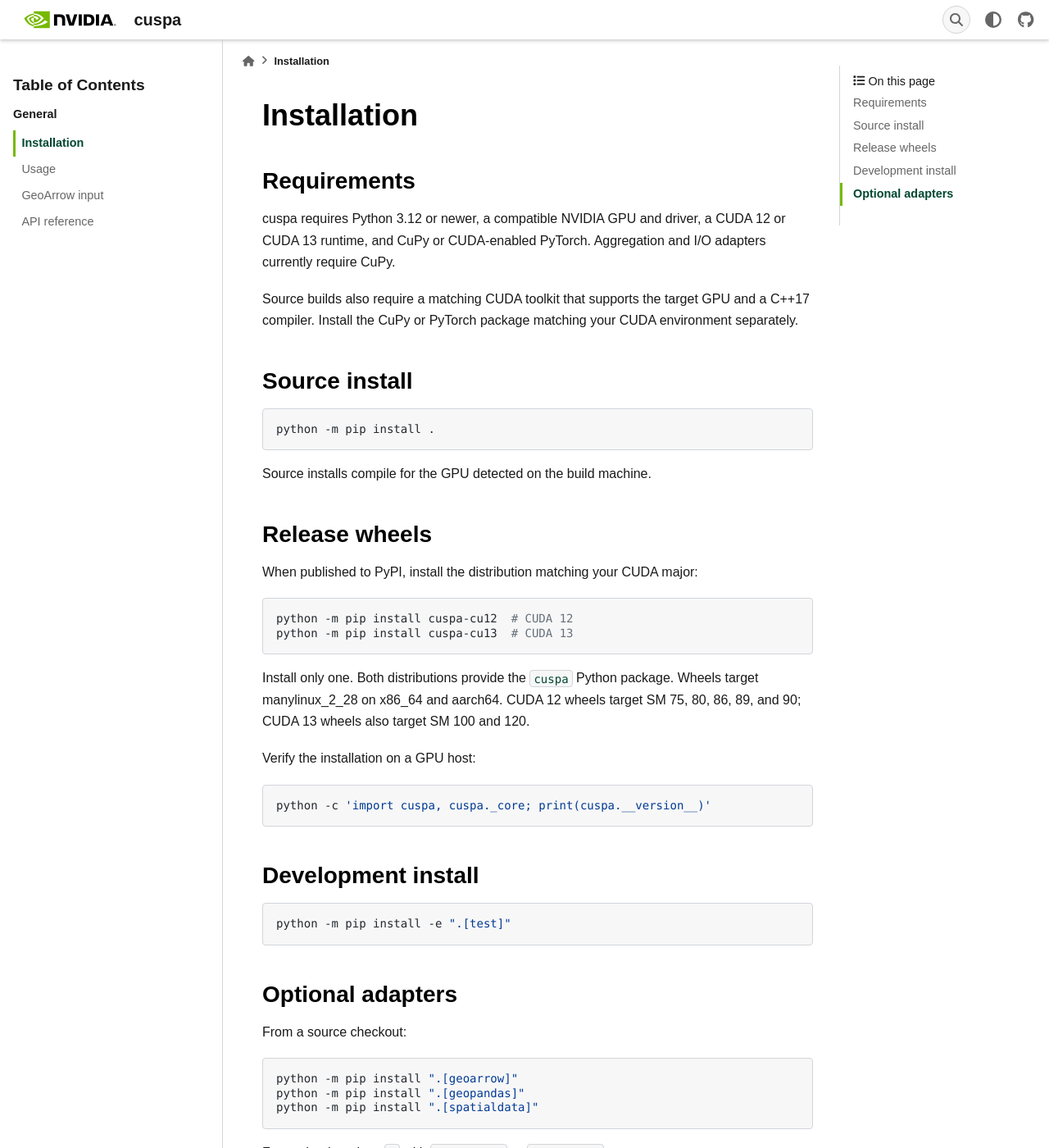
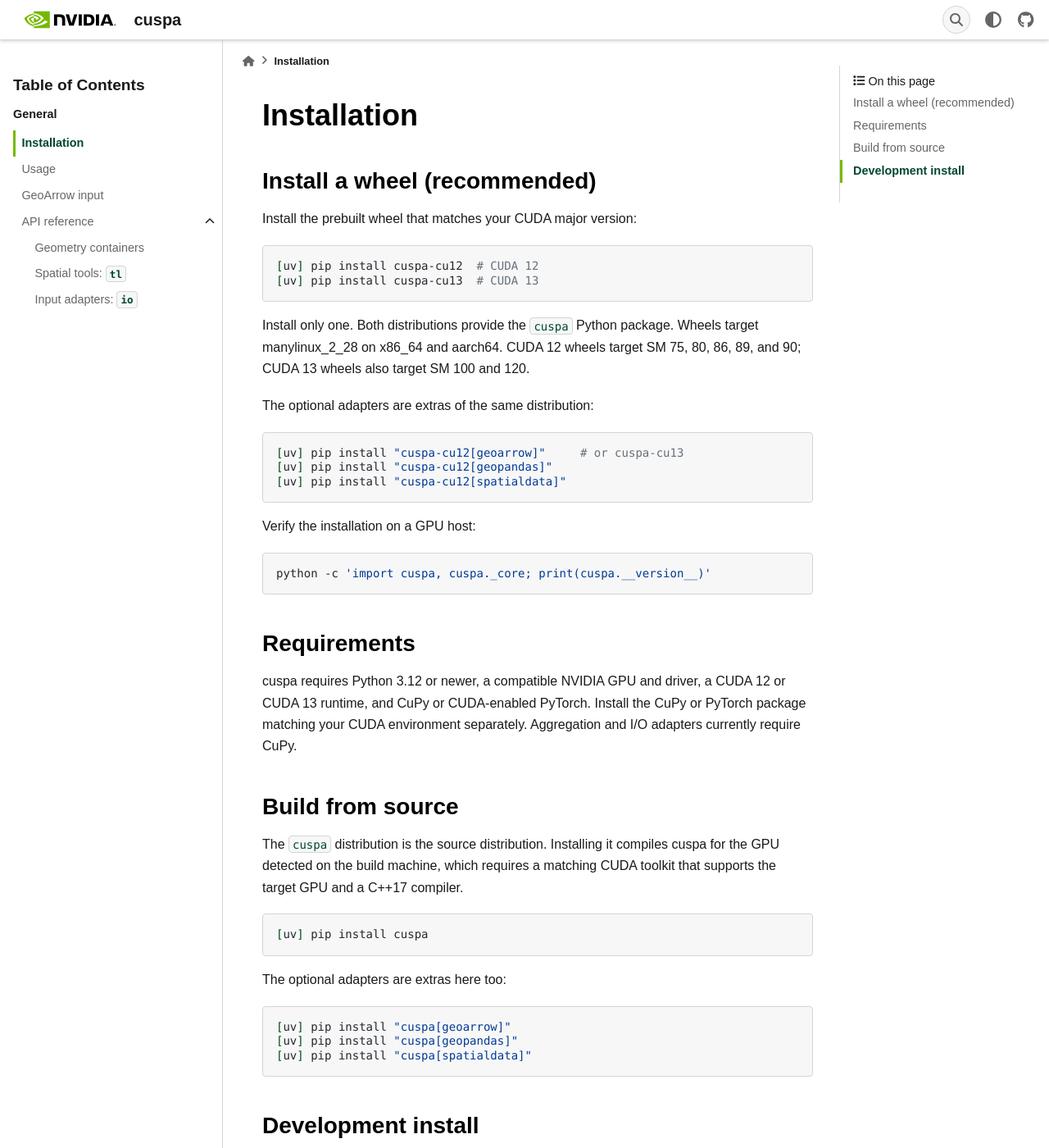
Before and after one commit to NVIDIA/cuspa, a Sphinx documentation site: the page built from docs/install.md, in a window 1280 px wide and 1400 px high. Shown: the whole window at 82% size. Built offline with Sphinx 7.4.7, drawn with Linux system fonts in a browser that asks for light colours; some web fonts are replaced; some of the changed text lies outside the part shown.

Commit message:
Publish releases from GitHub release assets (#12)
Prepare Release attaches the built packages to a draft GitHub release.
Publishing the draft starts Publish Release, which checks the release
against the Prepare Release build, runs a dry run, and uploads to PyPI
after a passing release review and approval in the publish environment.

The upload script checks the target project's name and owner, pins each
release asset by ID and digest, repeats the dry run right before the
upload, and waits until both indexes serve the files that CI built. CI
logs show the release service's HTTP status but not its responses. The
previous staging script is removed, and RELEASE.md describes every
maintainer step.

Wheel builds take the manylinux CUDA images by tag. quay.io rebuilds
them and drops the old digests, so the digest pins no longer resolved
and every wheel build failed.

The Docs workflow publishes the documentation to GitHub Pages at
https://nvidia.github.io/cuspa/ on every push to main, and the package
metadata and README link to it. DOCS.md explains how the site is
published, how to turn on Pages, and how to preview it locally.

The API reference gives every public function and class its own page,
generated by autosummary from one list per module.

The README and the installation guide lead with the CUDA wheels,
including their extras, and build from source through the cuspa source
distribution. Install commands read "[uv] pip install", since uv and
pip both work.

Signed-off-by: Intron7 <sdicks@nvidia.com>
Co-authored-by: Claude Opus 5.5 <noreply@anthropic.com>

````diff
--- /dev/null
+++ b/docs/_templates/autosummary/class.rst
@@ -0,0 +1,30 @@
+{{ fullname | escape | underline }}
+
+.. currentmodule:: {{ module }}
+
+.. autoclass:: {{ objname }}
+
+{% set own_attributes = attributes | reject("in", inherited_members) | list %}
+{% set own_methods = methods | reject("in", inherited_members) | reject("equalto", "__init__") | list %}
+{% if own_attributes %}
+.. rubric:: Attributes
+
+.. autosummary::
+{% for item in own_attributes %}
+   ~{{ objname }}.{{ item }}
+{%- endfor %}
+{% endif %}
+{% if own_methods %}
+.. rubric:: Methods
+
+.. autosummary::
+{% for item in own_methods %}
+   ~{{ objname }}.{{ item }}
+{%- endfor %}
+{% endif %}
+{% for item in own_attributes %}
+.. autoattribute:: {{ objname }}.{{ item }}
+{%- endfor %}
+{% for item in own_methods %}
+.. automethod:: {{ objname }}.{{ item }}
+{%- endfor %}
--- /dev/null
+++ b/docs/api/index.md
@@ -0,0 +1,15 @@
+# API reference
+
+Import cuspa as:
+
+```python
+import cuspa as cs
+```
+
+```{toctree}
+:maxdepth: 2
+
+containers
+tl
+io
+```
--- a/docs/conf.py
+++ b/docs/conf.py
@@ -26,6 +26,7 @@ extensions = [
     "myst_parser",
     "sphinx_design",
     "sphinx.ext.autodoc",
+    "sphinx.ext.autosummary",
     "sphinx.ext.intersphinx",
     "numpydoc",
     "sphinx_copybutton",
@@ -36,6 +37,7 @@ source_suffix = {
 }
 master_doc = "index"
 autodoc_member_order = "bysource"
+autosummary_generate = True
 autodoc_mock_imports = ["cuspa._core", "cupy", "torch"]
 default_role = "literal"
 numpydoc_show_class_members = False
--- a/docs/install.md
+++ b/docs/install.md
@@ -1,35 +1,25 @@
 # Installation
 
-## Requirements
+## Install a wheel (recommended)
 
-cuspa requires Python 3.12 or newer, a compatible NVIDIA GPU and driver, a CUDA
-12 or CUDA 13 runtime, and CuPy or CUDA-enabled PyTorch. Aggregation and I/O
-adapters currently require CuPy.
-
-Source builds also require a matching CUDA toolkit that supports the target GPU
-and a C++17 compiler. Install the CuPy or PyTorch package matching your CUDA
-environment separately.
-
-## Source install
+Install the prebuilt wheel that matches your CUDA major version:
 
 ```bash
-python -m pip install .
+[uv] pip install cuspa-cu12  # CUDA 12
+[uv] pip install cuspa-cu13  # CUDA 13
 ```
 
-Source installs compile for the GPU detected on the build machine.
+Install only one. Both distributions provide the `cuspa` Python package. Wheels
+target manylinux_2_28 on x86_64 and aarch64. CUDA 12 wheels target SM 75, 80,
+86, 89, and 90; CUDA 13 wheels also target SM 100 and 120.
 
-## Release wheels
-
-When published to PyPI, install the distribution matching your CUDA major:
+The optional adapters are extras of the same distribution:
 
 ```bash
-python -m pip install cuspa-cu12  # CUDA 12
-python -m pip install cuspa-cu13  # CUDA 13
+[uv] pip install "cuspa-cu12[geoarrow]"     # or cuspa-cu13
+[uv] pip install "cuspa-cu12[geopandas]"
+[uv] pip install "cuspa-cu12[spatialdata]"
 ```
-
-Install only one. Both distributions provide the `cuspa` Python package.
-Wheels target manylinux_2_28 on x86_64 and aarch64. CUDA 12 wheels target SM
-75, 80, 86, 89, and 90; CUDA 13 wheels also target SM 100 and 120.
 
 Verify the installation on a GPU host:
 
@@ -37,20 +27,33 @@ Verify the installation on a GPU host:
 python -c 'import cuspa, cuspa._core; print(cuspa.__version__)'
 ```
 
+## Requirements
+
+cuspa requires Python 3.12 or newer, a compatible NVIDIA GPU and driver, a CUDA
+12 or CUDA 13 runtime, and CuPy or CUDA-enabled PyTorch. Install the CuPy or
+PyTorch package matching your CUDA environment separately. Aggregation and I/O
+adapters currently require CuPy.
+
+## Build from source
+
+The `cuspa` distribution is the source distribution. Installing it compiles
+cuspa for the GPU detected on the build machine, which requires a matching CUDA
+toolkit that supports the target GPU and a C++17 compiler.
+
+```bash
+[uv] pip install cuspa
+```
+
+The optional adapters are extras here too:
+
+```bash
+[uv] pip install "cuspa[geoarrow]"
+[uv] pip install "cuspa[geopandas]"
+[uv] pip install "cuspa[spatialdata]"
+```
+
 ## Development install
 
 ```bash
-python -m pip install -e ".[test]"
+[uv] pip install -e ".[test]"
 ```
-
-## Optional adapters
-
-From a source checkout:
-
-```bash
-python -m pip install ".[geoarrow]"
-python -m pip install ".[geopandas]"
-python -m pip install ".[spatialdata]"
-```
-
-For a wheel, replace `.` with `cuspa-cu12` or `cuspa-cu13`.
--- a/pyproject.toml
+++ b/pyproject.toml
@@ -49,6 +49,7 @@ test = ["pytest>=8", "pytest-timeout>=2.3", "scipy>=1.13"]
 
 [project.urls]
 Homepage = "https://github.com/NVIDIA/cuspa"
+Documentation = "https://nvidia.github.io/cuspa/"
 Issues = "https://github.com/NVIDIA/cuspa/issues"
 Repository = "https://github.com/NVIDIA/cuspa"
 
````
Also changed, not shown: CONTRIBUTING.md (+5 -5 lines), DOCS.md (added, +74 -0 lines), README.md (+20 -27 lines), RELEASE.md (added, +70 -0 lines), docs/api/containers.md (added, +15 -0 lines), docs/api/index.rst (deleted, +0 -43 lines), docs/api/io.md (added, +18 -0 lines), docs/api/tl.md (added, +17 -0 lines), 7 other files.
